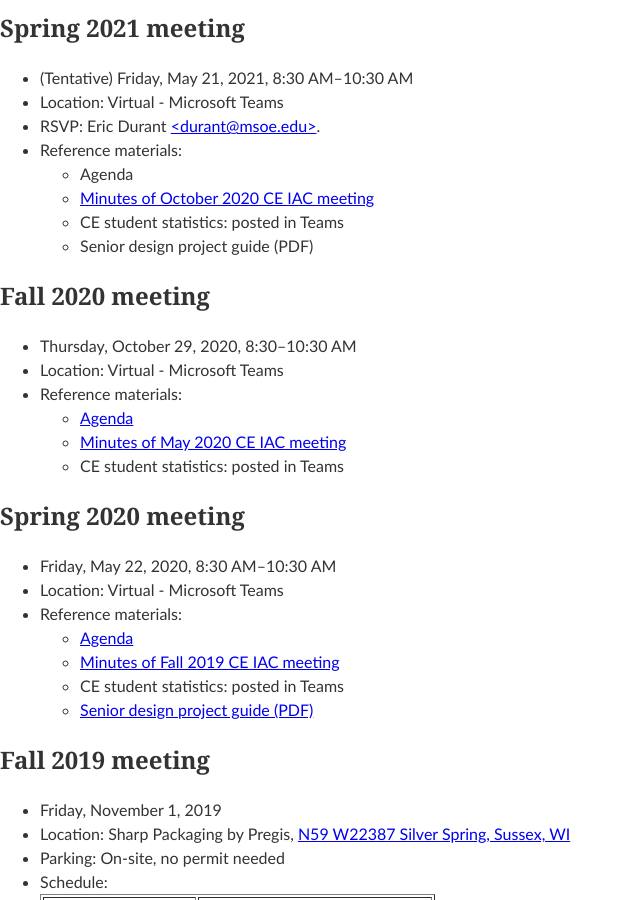
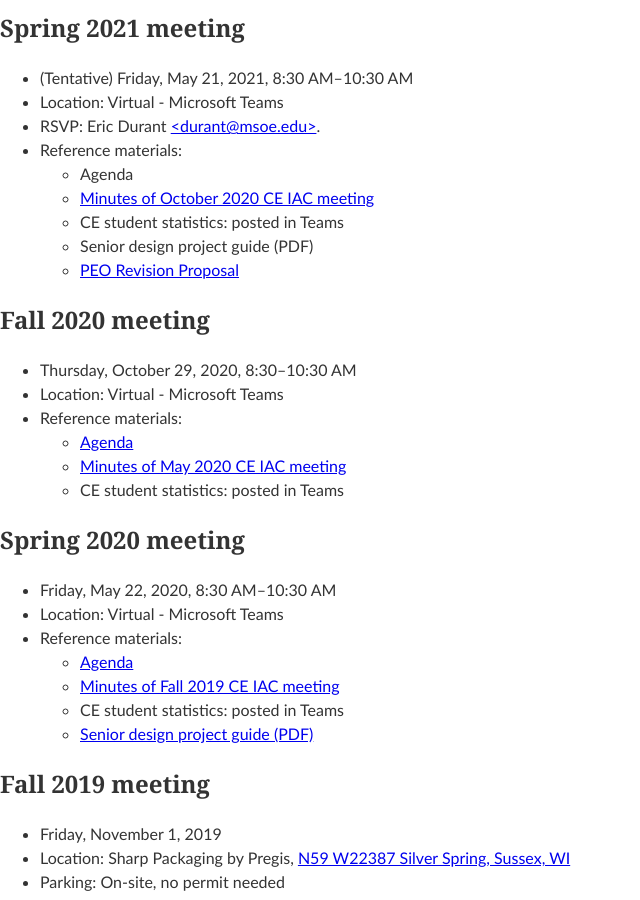
Before and after one commit to edurant/edurant.github.io, a Jekyll site: the page built from ceiac/index.html, in a window 1280 px wide and 900 px high, scrolled down 698 px. Shown: the whole window, without its empty margins (0-640 px from the left). Built offline with Jekyll 4.4.1, drawn with Linux system fonts in a browser that asks for light colours.

Commit message:
MSOE CE IAC: +PEO proposal for 5/2021

```diff
--- a/ceiac/index.html
+++ b/ceiac/index.html
@@ -48,6 +48,7 @@ before the MSOE senior design show.</p>
         <li><a href="2020-10-29minutes.pdf">Minutes of October 2020 CE IAC meeting</a></li>
         <li>CE student statistics: posted in Teams</li>
         <li><!--a href="https://msoe.s3.amazonaws.com/files/resources/2021-senior-design-booklet.pdf"-->Senior design project guide (PDF)</a></li>
+        <li><a href="2021-05peoProposal.pdf">PEO Revision Proposal</a></li>
       </ul>
     </li>
   </ul>
```
Also changed, not shown: 1 other file.
